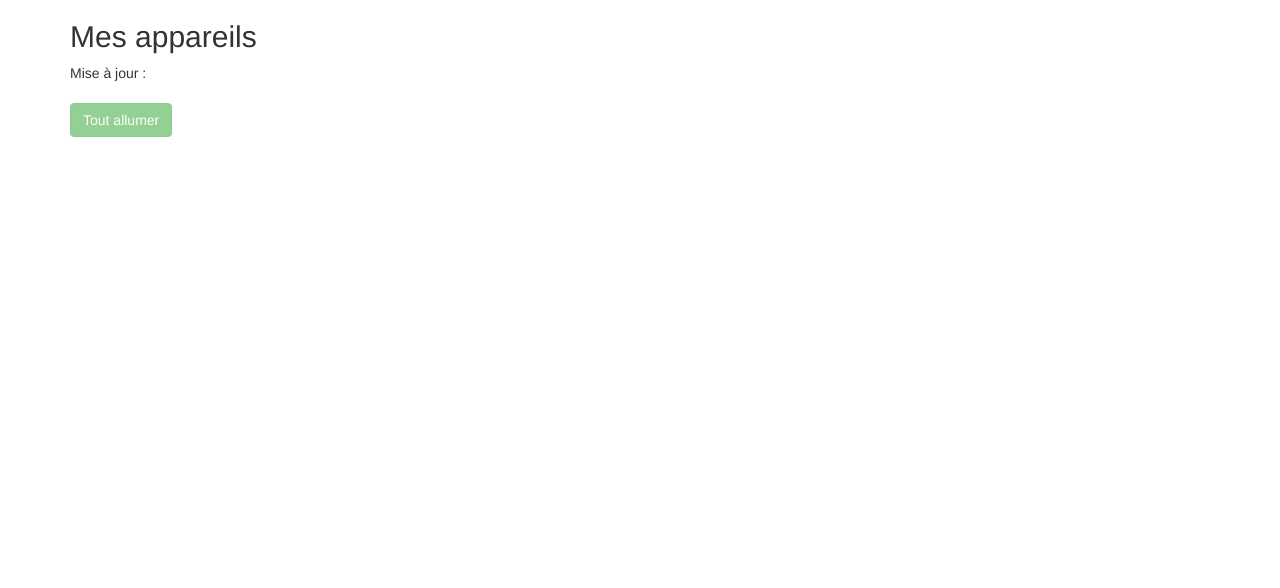
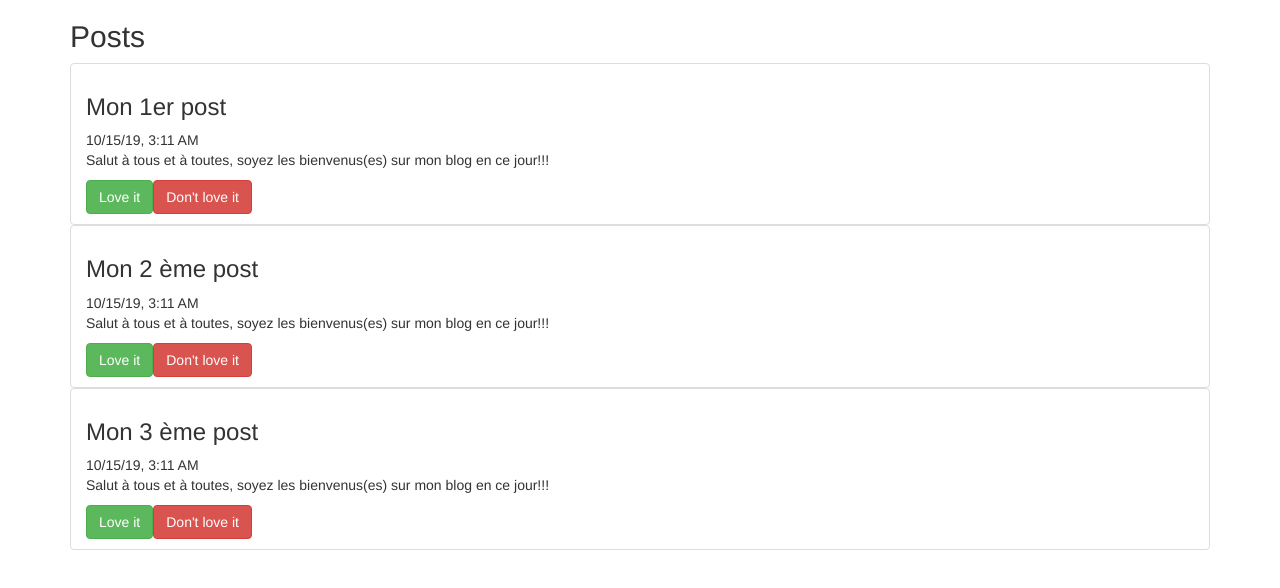
Before and after one commit to ChiracOlivier/MonBlog, an Angular app: page / in a window 1280 px wide. Shown: the top 588 px of the page. Built offline with nearby package versions, Linux system fonts and the light colour scheme.

Commit message:
arranging post.component.html

```diff
--- a/src/app/Post.ts
+++ b/src/app/Post.ts
@@ -0,0 +1,38 @@
+
+
+export class Post {
+  get title(): string {
+    return this.tiTle;
+  }
+  get loveIts(): number {
+    return this.loveits;
+  }
+
+  set loveIts(value: number) {
+    this.loveits = value;
+  }
+  get content(): string {
+    return this.conTent;
+  }
+
+  private tiTle: string;
+  private conTent: string;
+  private loveits: number;
+  private createdat: Date;
+
+  constructor(i: number) {
+    if(i === 1) {
+      this.tiTle = 'Mon 1er post';
+    } else {
+      this.tiTle = 'Mon ' + i + ' ème post';
+    }
+    this.conTent = 'Salut à tous et à toutes, soyez les bienvenus(es) sur mon blog en ce jour!!! ';
+    this.loveits = 0;
+    this.createdat = new Date();
+  }
+
+
+  get created_at(): Date {
+    return this.createdat;
+  }
+}
--- a/src/app/app.component.html
+++ b/src/app/app.component.html
@@ -10,13 +10,11 @@
 <div class="container">
   <div class="row">
     <div class="col-xs-12">
-      <h2>Mes appareils</h2>
-      <p> Mise à jour : {{lastUpdate | async | date : 'short'| uppercase}}</p>
+      <h2>Posts</h2>
       <ul class="list-group">
-        <app-appareil *ngFor="let appareil of appareils" [appareilName]="appareil.name" [appareilStatus]="appareil.status" ></app-appareil>
+        <app-post *ngFor="let pot of posts" [potTitle]="pot.title" [potLoveIts]="pot.loveIts" [potContent]="pot.content" [potCreateAt]="pot.created_at" ></app-post>
 
       </ul>
-      <button class="btn btn-success" [disabled]="!isAuth" (click)="onAllumer()">Tout allumer</button>
     </div>
   </div>
 </div>
--- a/src/app/app.component.ts
+++ b/src/app/app.component.ts
@@ -1,4 +1,5 @@
 import { Component } from '@angular/core';
+import {Post} from './Post';
 
 @Component({
   selector: 'app-root',
@@ -7,4 +8,9 @@ import { Component } from '@angular/core';
 })
 export class AppComponent {
 
+  post1 = new Post(1);
+  post2 = new Post(2);
+  post3 = new Post(3);
+  posts: Array<Post> = [this.post1, this.post2, this.post3];
+
 }
--- a/src/app/app.module.ts
+++ b/src/app/app.module.ts
@@ -2,10 +2,12 @@ import { BrowserModule } from '@angular/platform-browser';
 import { NgModule } from '@angular/core';
 
 import { AppComponent } from './app.component';
+import { PostComponent } from './post/post.component';
 
 @NgModule({
   declarations: [
-    AppComponent
+    AppComponent,
+    PostComponent
   ],
   imports: [
     BrowserModule
--- /dev/null
+++ b/src/app/post/post.component.html
@@ -0,0 +1,16 @@
+<li [ngClass]="{'list-group-item': true,
+                 'list-group-item-success': appareilStatus==='allumé',
+                  'list-group-item-danger': appareilStatus==='éteint'} ">
+
+  <div>
+  <h3>{{potTitle}}</h3>
+  <span>{{potCreateAt | date : 'short'| uppercase}}</span>
+   </div>
+  <div>
+    <p>{{potContent}}</p>
+  </div>
+  <div>
+    <button class="btn btn-success" (click)="onAdd()">Love it</button>
+    <button class="btn btn-danger" (click)="onRemove()">Don't love it</button>
+  </div>
+</li>
--- /dev/null
+++ b/src/app/post/post.component.ts
@@ -0,0 +1,27 @@
+import {Component, Input, OnInit} from '@angular/core';
+
+@Component({
+  selector: 'app-post',
+  templateUrl: './post.component.html',
+  styleUrls: ['./post.component.css']
+})
+export class PostComponent implements OnInit {
+
+  @Input() potTitle: string;
+  @Input() potCreateAt: Date;
+  @Input() potContent: string;
+  @Input() potLoveIts: number;
+
+  constructor() { }
+
+  ngOnInit() {
+  }
+
+  onAdd(){
+
+  }
+
+  onRemove(){
+
+  }
+}
```
Also changed, not shown: src/app/post/post.component.css (added), 1 other file (tests, documents, lock files or other folders).
